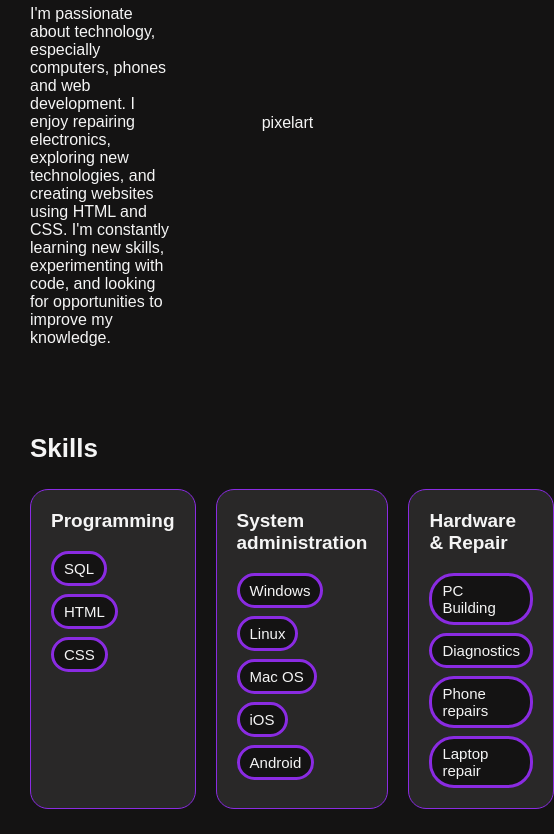
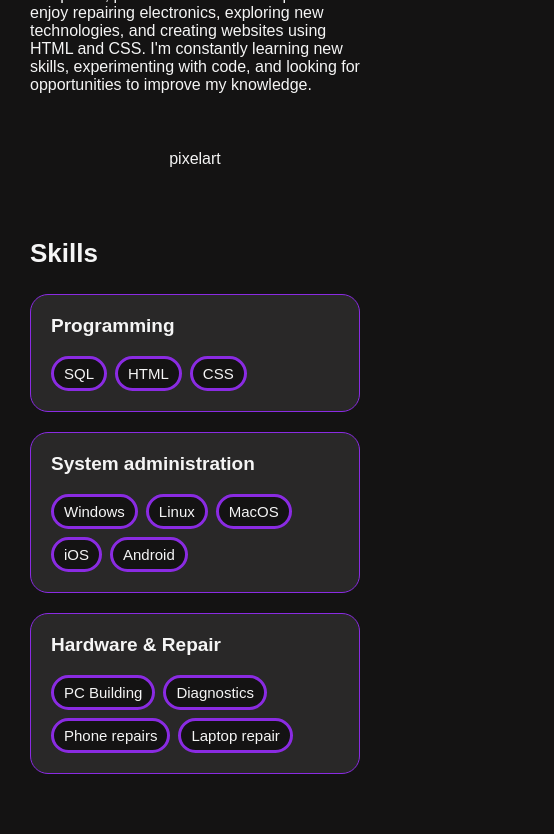
Before and after one commit to wjakubb/wjakubb.github.io, a plain HTML site: page index.html in a window 390 px wide. Shown: the part 246-1080 px from the top of the page, 554 px wide, since content can reach past the window. Drawn offline with Linux system fonts and the light colour scheme.

Commit message:
Add files via upload

```diff
--- a/index.html
+++ b/index.html
@@ -45,7 +45,7 @@
                     <div class="tags">
                         <span>Windows</span>
                         <span>Linux</span>
-                        <span>Mac OS</span>
+                        <span>MacOS</span>
                         <span>iOS</span>
                         <span>Android</span>
                     </div>
--- a/style.css
+++ b/style.css
@@ -43,27 +43,6 @@ nav {
     color: blueviolet;
 }
 
-@media (max-width: 600px) {
-    header {
-        padding: 20px 30px;
-    }
-
-    nav {
-        display: flex;
-        flex-direction: column;
-        align-items: center;
-        gap: 15px;
-    }
-    .nav-linki {
-        justify-content: space-between;
-        gap: 30px;
-    }
-
-    .nav-linki a {
-        font-size: 14px;
-    }
-
-}
 .about {
     display: flex;
     align-items: center;
@@ -194,3 +173,37 @@ background-color: rgb(41, 40, 40);
 .t-card p {
     color: blueviolet;
 }
+
+@media (max-width: 600px) {
+    header {
+        padding: 20px 30px;
+    }
+
+    nav {
+        display: flex;
+        flex-direction: column;
+        align-items: center;
+        gap: 15px;
+    }
+    .nav-linki {
+        justify-content: space-between;
+        gap: 30px;
+    }
+
+    .nav-linki a {
+        font-size: 14px;
+    }
+
+    .skills-container {
+        flex-direction: column;
+    }
+
+    .skill-card {
+        width: 100%;
+        box-sizing: border-box;
+    }
+
+    .about{
+        flex-direction: column;
+    }
+}
```
